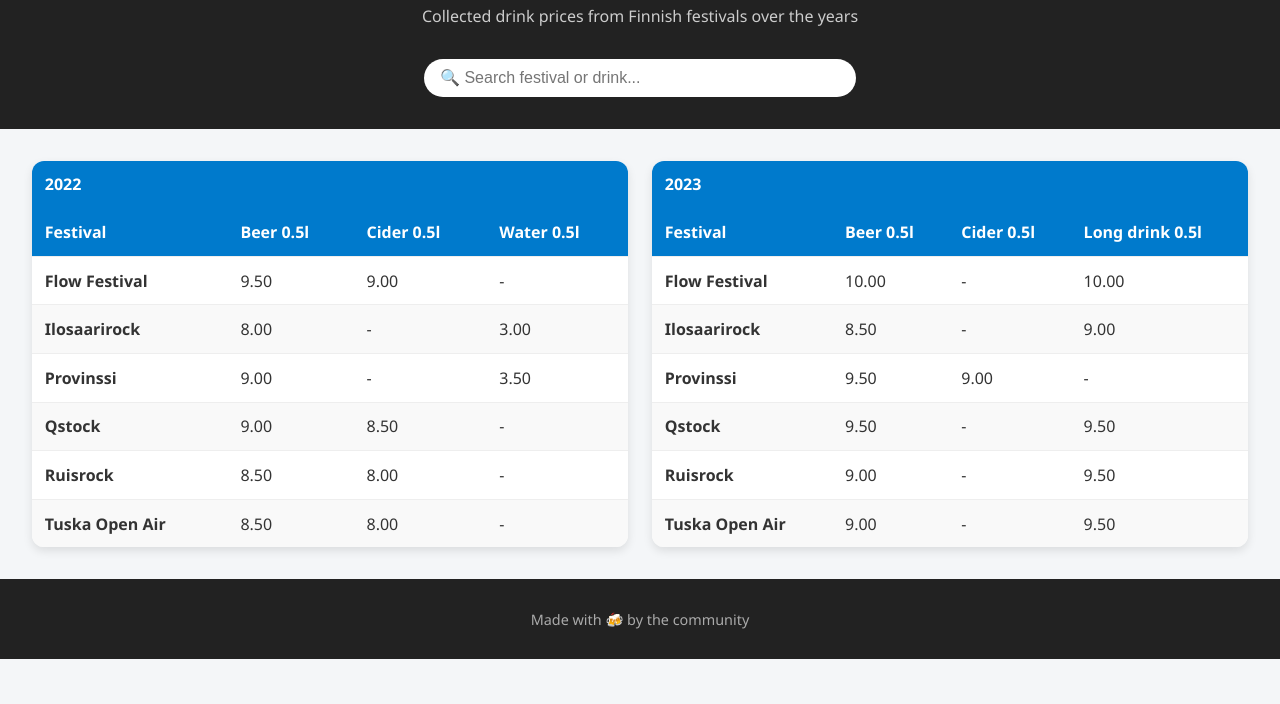
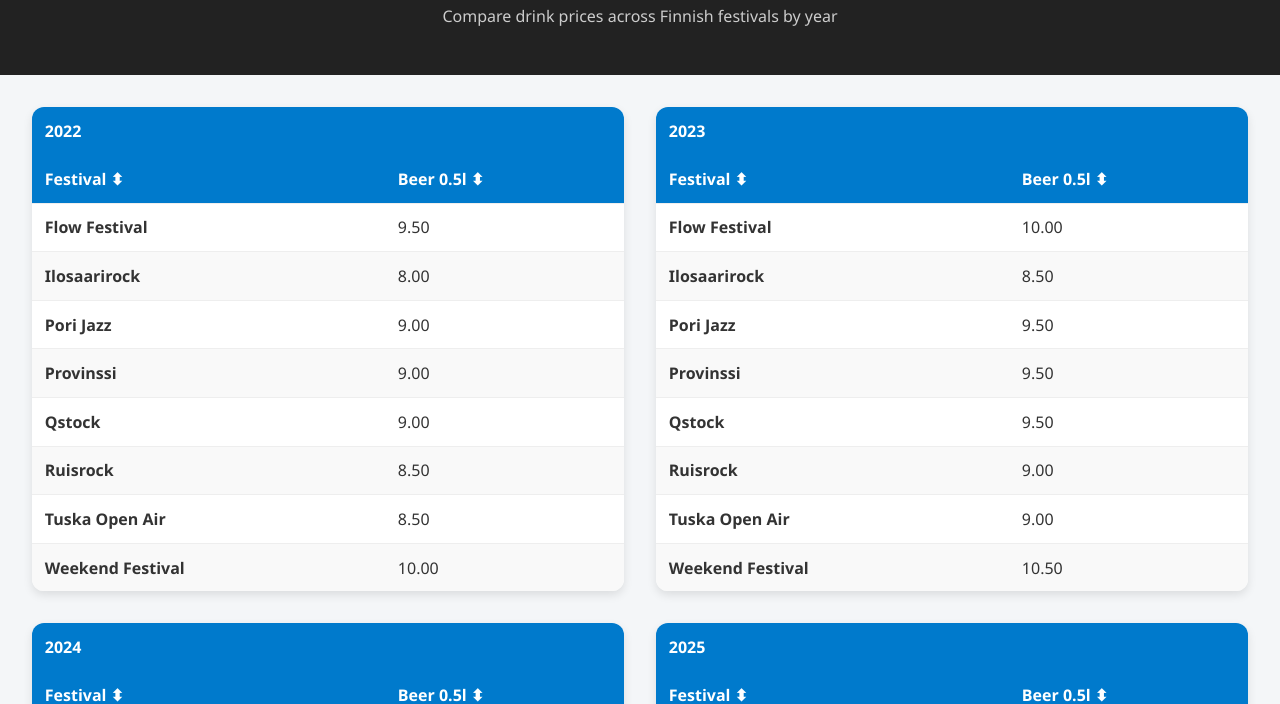
Before and after one commit to sampo-r/festarikaljat, a plain HTML site: page index.html in a window 1280 px wide. Shown: the part 99-803 px from the top of the page. Drawn offline with Linux system fonts and the light colour scheme.

Commit message:
added sorting etc.

```diff
--- a/data.json
+++ b/data.json
@@ -1,31 +1,41 @@
 [
   { "festival": "Flow Festival", "year": 2022, "drink": "Beer 0.5l", "price": 9.5 },
-  { "festival": "Flow Festival", "year": 2022, "drink": "Cider 0.5l", "price": 9.0 },
   { "festival": "Flow Festival", "year": 2023, "drink": "Beer 0.5l", "price": 10.0 },
-  { "festival": "Flow Festival", "year": 2023, "drink": "Long drink 0.5l", "price": 10.0 },
+  { "festival": "Flow Festival", "year": 2024, "drink": "Beer 0.5l", "price": 10.5 },
+  { "festival": "Flow Festival", "year": 2025, "drink": "Beer 0.5l", "price": 11.0 },
 
   { "festival": "Ruisrock", "year": 2022, "drink": "Beer 0.5l", "price": 8.5 },
-  { "festival": "Ruisrock", "year": 2022, "drink": "Cider 0.5l", "price": 8.0 },
   { "festival": "Ruisrock", "year": 2023, "drink": "Beer 0.5l", "price": 9.0 },
-  { "festival": "Ruisrock", "year": 2023, "drink": "Long drink 0.5l", "price": 9.5 },
+  { "festival": "Ruisrock", "year": 2024, "drink": "Beer 0.5l", "price": 9.5 },
+  { "festival": "Ruisrock", "year": 2025, "drink": "Beer 0.5l", "price": 10.0 },
 
   { "festival": "Provinssi", "year": 2022, "drink": "Beer 0.5l", "price": 9.0 },
-  { "festival": "Provinssi", "year": 2022, "drink": "Water 0.5l", "price": 3.5 },
   { "festival": "Provinssi", "year": 2023, "drink": "Beer 0.5l", "price": 9.5 },
-  { "festival": "Provinssi", "year": 2023, "drink": "Cider 0.5l", "price": 9.0 },
+  { "festival": "Provinssi", "year": 2024, "drink": "Beer 0.5l", "price": 10.0 },
+  { "festival": "Provinssi", "year": 2025, "drink": "Beer 0.5l", "price": 10.5 },
 
   { "festival": "Ilosaarirock", "year": 2022, "drink": "Beer 0.5l", "price": 8.0 },
-  { "festival": "Ilosaarirock", "year": 2022, "drink": "Water 0.5l", "price": 3.0 },
   { "festival": "Ilosaarirock", "year": 2023, "drink": "Beer 0.5l", "price": 8.5 },
-  { "festival": "Ilosaarirock", "year": 2023, "drink": "Long drink 0.5l", "price": 9.0 },
+  { "festival": "Ilosaarirock", "year": 2024, "drink": "Beer 0.5l", "price": 9.0 },
+  { "festival": "Ilosaarirock", "year": 2025, "drink": "Beer 0.5l", "price": 9.5 },
 
   { "festival": "Qstock", "year": 2022, "drink": "Beer 0.5l", "price": 9.0 },
-  { "festival": "Qstock", "year": 2022, "drink": "Cider 0.5l", "price": 8.5 },
   { "festival": "Qstock", "year": 2023, "drink": "Beer 0.5l", "price": 9.5 },
-  { "festival": "Qstock", "year": 2023, "drink": "Long drink 0.5l", "price": 9.5 },
+  { "festival": "Qstock", "year": 2024, "drink": "Beer 0.5l", "price": 10.0 },
+  { "festival": "Qstock", "year": 2025, "drink": "Beer 0.5l", "price": 10.5 },
 
   { "festival": "Tuska Open Air", "year": 2022, "drink": "Beer 0.5l", "price": 8.5 },
-  { "festival": "Tuska Open Air", "year": 2022, "drink": "Cider 0.5l", "price": 8.0 },
   { "festival": "Tuska Open Air", "year": 2023, "drink": "Beer 0.5l", "price": 9.0 },
-  { "festival": "Tuska Open Air", "year": 2023, "drink": "Long drink 0.5l", "price": 9.5 }
+  { "festival": "Tuska Open Air", "year": 2024, "drink": "Beer 0.5l", "price": 9.5 },
+  { "festival": "Tuska Open Air", "year": 2025, "drink": "Beer 0.5l", "price": 10.0 },
+
+  { "festival": "Pori Jazz", "year": 2022, "drink": "Beer 0.5l", "price": 9.0 },
+  { "festival": "Pori Jazz", "year": 2023, "drink": "Beer 0.5l", "price": 9.5 },
+  { "festival": "Pori Jazz", "year": 2024, "drink": "Beer 0.5l", "price": 10.0 },
+  { "festival": "Pori Jazz", "year": 2025, "drink": "Beer 0.5l", "price": 10.5 },
+
+  { "festival": "Weekend Festival", "year": 2022, "drink": "Beer 0.5l", "price": 10.0 },
+  { "festival": "Weekend Festival", "year": 2023, "drink": "Beer 0.5l", "price": 10.5 },
+  { "festival": "Weekend Festival", "year": 2024, "drink": "Beer 0.5l", "price": 11.0 },
+  { "festival": "Weekend Festival", "year": 2025, "drink": "Beer 0.5l", "price": 11.5 }
 ]
--- a/index.html
+++ b/index.html
@@ -9,8 +9,7 @@
 <body>
   <header>
     <h1>Festival Drink Prices in Finland</h1>
-    <p>Collected drink prices from Finnish festivals over the years</p>
-    <input type="text" id="search" placeholder="🔍 Search festival or drink...">
+    <p>Compare drink prices across Finnish festivals by year</p>
   </header>
 
   <main id="tablesContainer"></main>
--- a/script.js
+++ b/script.js
@@ -18,9 +18,9 @@ async function loadData() {
     const table = document.createElement("table");
 
     // Header row
-    let thead = `<thead><tr><th>Festival</th>`;
+    let thead = `<thead><tr><th colspan="${drinks.length + 1}">${year}</th></tr><tr><th data-sort="festival">Festival ⬍</th>`;
     drinks.forEach(drink => {
-      thead += `<th>${drink}</th>`;
+      thead += `<th data-sort="${drink}">${drink} ⬍</th>`;
     });
     thead += `</tr></thead>`;
 
@@ -37,25 +37,37 @@ async function loadData() {
     });
     tbody += "</tbody>";
 
-    // Wrap table with title
-    table.innerHTML = `
-      <thead>
-        <tr><th colspan="${drinks.length + 1}">${year}</th></tr>
-      </thead>
-      ${thead}
-      ${tbody}
-    `;
+    table.innerHTML = thead + tbody;
     container.appendChild(table);
+
+    // Add sorting
+    enableSorting(table);
   });
+}
 
-  // Search filter
-  document.getElementById("search").addEventListener("input", function() {
-    const keyword = this.value.toLowerCase();
-    const tables = container.querySelectorAll("table");
+// Sorting function
+function enableSorting(table) {
+  const headers = table.querySelectorAll("thead th");
+  headers.forEach((th, i) => {
+    th.addEventListener("click", () => {
+      const tbody = table.querySelector("tbody");
+      const rows = Array.from(tbody.querySelectorAll("tr"));
+      const asc = th.classList.toggle("asc");
 
-    tables.forEach(table => {
-      const text = table.innerText.toLowerCase();
-      table.style.display = text.includes(keyword) ? "table" : "none";
+      rows.sort((a, b) => {
+        const aText = a.children[i].innerText;
+        const bText = b.children[i].innerText;
+
+        // If numeric values
+        if (!isNaN(parseFloat(aText)) && !isNaN(parseFloat(bText))) {
+          return asc ? aText - bText : bText - aText;
+        }
+        // Text values
+        return asc ? aText.localeCompare(bText) : bText.localeCompare(aText);
+      });
+
+      tbody.innerHTML = "";
+      rows.forEach(r => tbody.appendChild(r));
     });
   });
 }
--- a/style.css
+++ b/style.css
@@ -23,25 +23,15 @@ header p {
   color: #ccc;
 }
 
-#search {
-  margin-top: 1rem;
-  padding: 0.6rem 1rem;
-  border-radius: 25px;
-  border: none;
-  width: 60%;
-  max-width: 400px;
-  font-size: 1rem;
-}
-
 /* Tables container */
 main {
   display: grid;
-  grid-template-columns: repeat(auto-fit, minmax(320px, 1fr));
-  gap: 1.5rem;
+  grid-template-columns: repeat(auto-fit, minmax(480px, 1fr));
+  gap: 2rem;
   padding: 2rem;
 }
 
-/* Festival cards */
+/* Festival tables */
 table {
   width: 100%;
   border-collapse: collapse;
@@ -59,6 +49,12 @@ thead {
 thead th {
   padding: 0.8rem;
   text-align: left;
+  cursor: pointer;
+  user-select: none;
+}
+
+thead th:hover {
+  background: #005f99;
 }
 
 tbody td {
```
